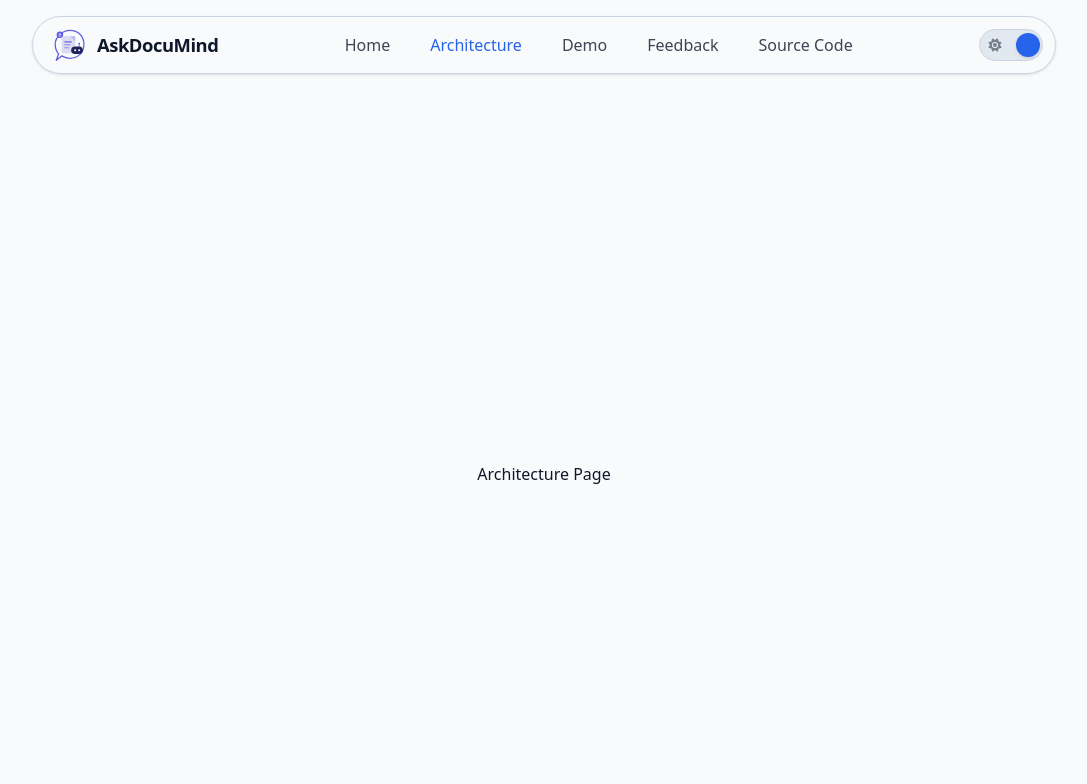
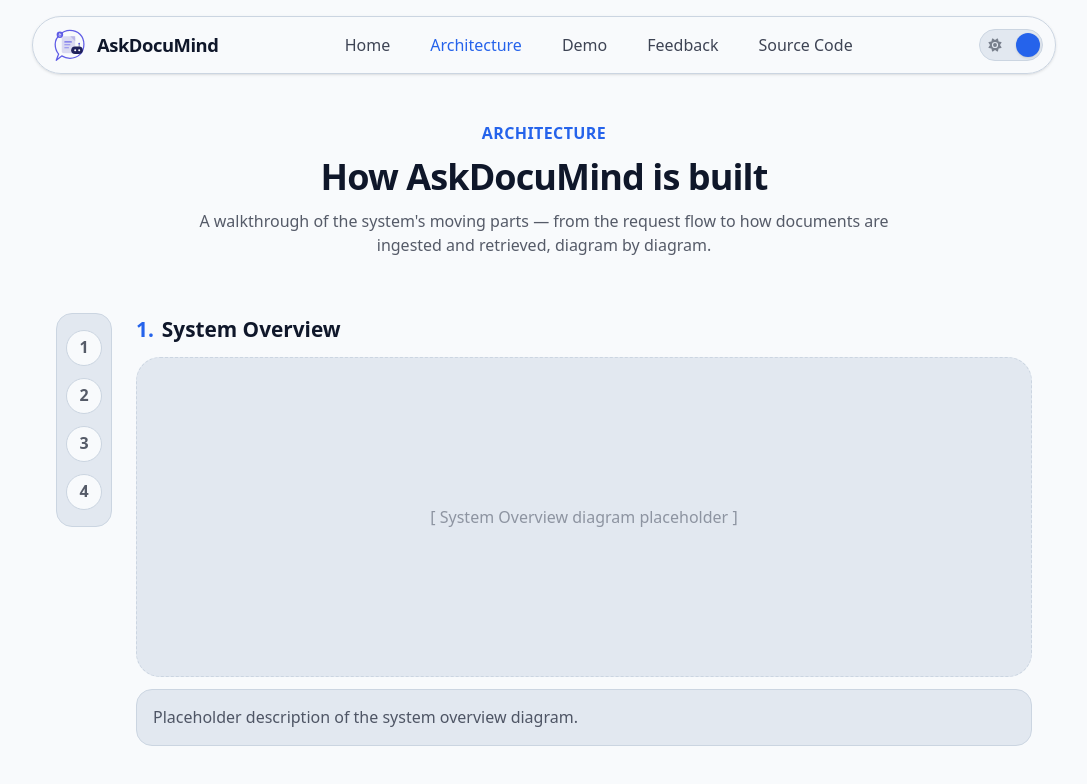
Before and after one commit to EmmanuelM-A/askdocumind-web, a Next.js app: page /architecture in a window 1280 px wide. Shown: the top 784 px of the page, without its empty margins (96-1183 px from the left). Built offline with nearby package versions, Linux system fonts and the light colour scheme.

Commit message:
feat: implement Architecture page with hero, navigation, and section components

```diff
--- a/src/app/architecture/page.tsx
+++ b/src/app/architecture/page.tsx
@@ -1,7 +1,22 @@
+import { ArchitectureHero } from "@/components/architecture/ArchitectureHero";
+import { ArchitectureNav } from "@/components/architecture/ArchitectureNav";
+import { ArchitectureSection } from "@/components/architecture/ArchitectureSection";
+import architectureData from "@/data/architecture.json";
+
 export default function ArchitecturePage() {
 	return (
-		<div className="flex items-center justify-center h-screen">
-			<h1>Architecture Page</h1>
-		</div>
+		<>
+			<ArchitectureHero />
+
+			<div className="mx-auto flex w-full max-w-5xl flex-col gap-6 px-4 py-10 sm:flex-row sm:px-6">
+				<ArchitectureNav />
+
+				<div className="flex min-w-0 flex-1 flex-col gap-12">
+					{architectureData.sections.map((section) => (
+						<ArchitectureSection key={section.id} {...section} />
+					))}
+				</div>
+			</div>
+		</>
 	);
 }
--- /dev/null
+++ b/src/components/architecture/ArchitectureHero.tsx
@@ -0,0 +1,17 @@
+import architectureData from "@/data/architecture.json";
+
+export function ArchitectureHero() {
+	const { eyebrow, headline, subheadline } = architectureData.hero;
+
+	return (
+		<div className="mx-auto flex w-full max-w-3xl flex-col items-center gap-3 px-4 pt-12 pb-4 text-center sm:px-6">
+			<p className="text-sm font-semibold tracking-wide text-(--color-accent) uppercase">
+				{eyebrow}
+			</p>
+			<h1 className="text-3xl font-bold tracking-tight text-balance text-(--color-text) sm:text-4xl">
+				{headline}
+			</h1>
+			<p className="text-(--color-text)/70">{subheadline}</p>
+		</div>
+	);
+}
--- /dev/null
+++ b/src/components/architecture/ArchitectureNav.tsx
@@ -0,0 +1,21 @@
+import architectureData from "@/data/architecture.json";
+
+export function ArchitectureNav() {
+	return (
+		<nav
+			aria-label="Architecture diagrams"
+			className="flex shrink-0 flex-row gap-2 overflow-x-auto rounded-2xl border border-(--color-tertiary) bg-(--color-secondary) p-2 sm:sticky sm:top-24 sm:h-fit sm:w-14 sm:flex-col sm:items-center sm:gap-3 sm:overflow-visible sm:py-4"
+		>
+			{architectureData.sections.map((section) => (
+				<a
+					key={section.id}
+					href={`#${section.id}`}
+					title={section.name}
+					className="flex h-9 w-9 shrink-0 items-center justify-center rounded-full border border-(--color-tertiary) bg-(--color-primary) text-sm font-semibold text-(--color-text)/70 transition hover:border-(--color-accent) hover:text-(--color-accent)"
+				>
+					{section.number}
+				</a>
+			))}
+		</nav>
+	);
+}
--- /dev/null
+++ b/src/components/architecture/ArchitectureSection.tsx
@@ -0,0 +1,32 @@
+interface ArchitectureSectionProps {
+	id: string;
+	number: number;
+	name: string;
+	diagram: string | null;
+	description: string;
+}
+
+export function ArchitectureSection({
+	id,
+	number,
+	name,
+	diagram,
+	description,
+}: ArchitectureSectionProps) {
+	return (
+		<section id={id} className="scroll-mt-24">
+			<h2 className="mb-3 flex items-baseline gap-2 text-lg font-semibold text-(--color-text)">
+				<span className="font-bold text-(--color-accent)">{number}.</span>
+				{name}
+			</h2>
+
+			<div className="flex h-64 w-full items-center justify-center rounded-3xl border border-dashed border-(--color-tertiary) bg-(--color-secondary) text-sm text-(--color-text)/40 sm:h-80">
+				{diagram ? name : `[ ${name} diagram placeholder ]`}
+			</div>
+
+			<div className="mt-3 rounded-2xl border border-(--color-tertiary) bg-(--color-secondary) p-4 text-sm text-(--color-text)/70">
+				{description}
+			</div>
+		</section>
+	);
+}
--- /dev/null
+++ b/src/data/architecture.json
@@ -0,0 +1,37 @@
+{
+	"hero": {
+		"eyebrow": "Architecture",
+		"headline": "How AskDocuMind is built",
+		"subheadline": "A walkthrough of the system's moving parts — from the request flow to how documents are ingested and retrieved, diagram by diagram."
+	},
+	"sections": [
+		{
+			"id": "system-overview",
+			"number": 1,
+			"name": "System Overview",
+			"diagram": null,
+			"description": "Placeholder description of the system overview diagram."
+		},
+		{
+			"id": "request-flow",
+			"number": 2,
+			"name": "Request Flow",
+			"diagram": null,
+			"description": "Placeholder description of how a request flows through the system."
+		},
+		{
+			"id": "document-ingestion",
+			"number": 3,
+			"name": "Document Ingestion",
+			"diagram": null,
+			"description": "Placeholder description of the document upload and embedding pipeline."
+		},
+		{
+			"id": "retrieval-pipeline",
+			"number": 4,
+			"name": "Retrieval Pipeline",
+			"diagram": null,
+			"description": "Placeholder description of the retrieval-augmented generation pipeline."
+		}
+	]
+}
```
